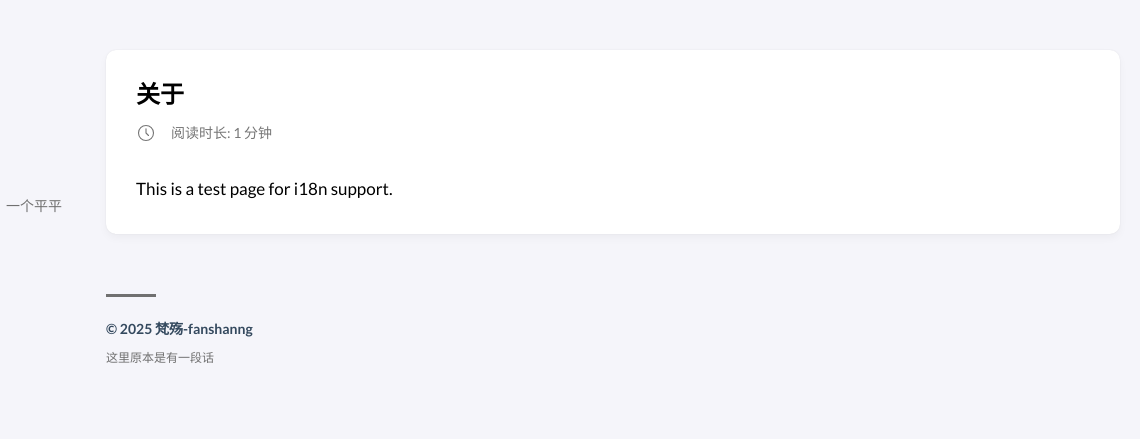
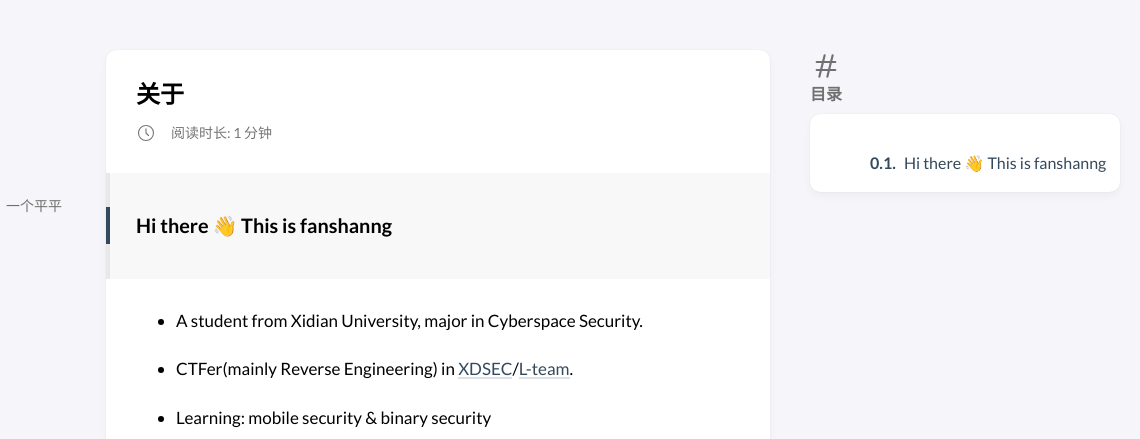
Before and after one commit to fanshanng/fanshanng.github.io, a plain HTML site: page 关于/index.html in a window 1280 px wide. Shown: the top 439 px of the page, 140-1280 px from the left. Drawn offline with Linux system fonts and the light colour scheme; some packages are replaced by stand-ins of ours; a script that the page names is missing.

Commit message:
auto deploy fanshanng/hugo-main@2f17cc1a4f967aae0912dc58f617ac9a6296347a

```diff
--- a/关于/index.html
+++ b/关于/index.html
@@ -1,18 +1,18 @@
 <!DOCTYPE html>
 <html lang="zh-cn" dir="ltr">
     <head><meta charset='utf-8'>
-<meta name='viewport' content='width=device-width, initial-scale=1'><meta name='description' content="This is a test page for i18n support.\n">
+<meta name='viewport' content='width=device-width, initial-scale=1'><meta name='description' content=" Hi there 👋 This is fanshanng A student from Xidian University, major in Cyberspace Security.\nCTFer(mainly Reverse Engineering) in XDSEC/L-team.\nLearning: mobile security &amp; binary security\n">
 <title>关于</title>
 
 <link rel='canonical' href='https://fanshanng.github.io/%E5%85%B3%E4%BA%8E/'>
 
 <link rel="stylesheet" href="/scss/style.min.663803bebe609202d5b39d848f2d7c2dc8b598a2d879efa079fa88893d29c49c.css"><meta property='og:title' content="关于">
-<meta property='og:description' content="This is a test page for i18n support.\n">
+<meta property='og:description' content=" Hi there 👋 This is fanshanng A student from Xidian University, major in Cyberspace Security.\nCTFer(mainly Reverse Engineering) in XDSEC/L-team.\nLearning: mobile security &amp; binary security\n">
 <meta property='og:url' content='https://fanshanng.github.io/%E5%85%B3%E4%BA%8E/'>
 <meta property='og:site_name' content='梵殇-fanshanng'>
 <meta property='og:type' content='article'><meta property='article:section' content='Page' />
 <meta name="twitter:title" content="关于">
-<meta name="twitter:description" content="This is a test page for i18n support.\n">
+<meta name="twitter:description" content=" Hi there 👋 This is fanshanng A student from Xidian University, major in Cyberspace Security.\nCTFer(mainly Reverse Engineering) in XDSEC/L-team.\nLearning: mobile security &amp; binary security\n">
     </head>
     <body class="
     article-page
@@ -278,6 +278,41 @@
     </ol>
 </aside>
 
+    <aside class="sidebar right-sidebar sticky">
+
+
+
+    <section class="widget archives">
+        <div class="widget-icon">
+            <svg xmlns="http://www.w3.org/2000/svg" class="icon icon-tabler icon-tabler-hash" width="24" height="24" viewBox="0 0 24 24" stroke-width="2" stroke="currentColor" fill="none" stroke-linecap="round" stroke-linejoin="round">
+  <path stroke="none" d="M0 0h24v24H0z"/>
+  <line x1="5" y1="9" x2="19" y2="9" />
+  <line x1="5" y1="15" x2="19" y2="15" />
+  <line x1="11" y1="4" x2="7" y2="20" />
+  <line x1="17" y1="4" x2="13" y2="20" />
+</svg>
+
+
+
+        </div>
+        <h2 class="widget-title section-title">目录</h2>
+
+        <div class="widget--toc">
+            <nav id="TableOfContents">
+  <ol>
+    <li>
+      <ol>
+        <li><a href="#hi-there--this-is-fanshanng">Hi there 👋 This is fanshanng</a></li>
+      </ol>
+    </li>
+  </ol>
+</nav>
+        </div>
+    </section>
+
+
+
+    </aside>
 
 
             <main class="main full-width">
@@ -328,7 +363,22 @@
     <section class="article-content">
 
 
-    <p>This is a test page for i18n support.</p>
+    <blockquote>
+<h3 id="hi-there--this-is-fanshanng">Hi there 👋 This is fanshanng
+</h3></blockquote>
+<ul>
+<li>
+<p>A student from Xidian University, major in Cyberspace Security.</p>
+</li>
+<li>
+<p>CTFer(mainly Reverse Engineering) in <a class="link" href="https://xdsec.org/"  target="_blank" rel="noopener"
+    >XDSEC</a>/<a class="link" href="https://l.xdsec.org/"  target="_blank" rel="noopener"
+    >L-team</a>.</p>
+</li>
+<li>
+<p>Learning: mobile security &amp; binary security</p>
+</li>
+</ul>
 
 </section>
 
@@ -360,7 +410,7 @@
 
     <section class="powerby">
 
-            这里原本是有一段话 <br/>
+            前途似海，来日方长。 <br/>
          <br />
 
     </section>
```
Also changed, not shown: 404.html (+1 -1 lines), archives/index.html (+1 -1 lines), categories/index.html (+1 -1 lines), categories/test/index.html (+1 -1 lines), en/404.html (+1 -1 lines), en/categories/index.html (+1 -1 lines), en/index.html (+1 -1 lines), en/tags/index.html (+1 -1 lines), index.html (+1 -1 lines), index.xml (+16 -1 lines), p/frida/index.html (+1 -1 lines), page/index.html (+1 -1 lines), page/index.xml (+16 -1 lines), page/page/2/index.html (+1 -1 lines), 4 more files.
